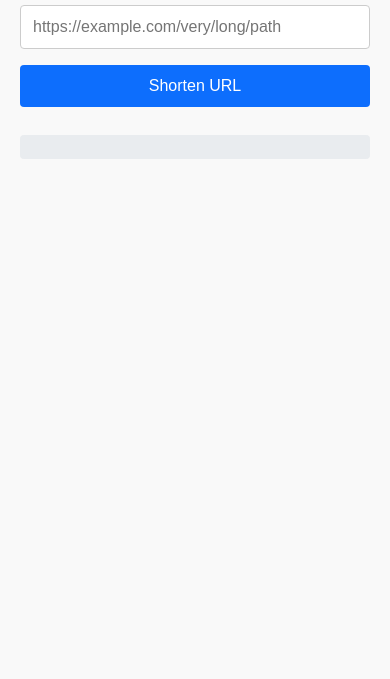
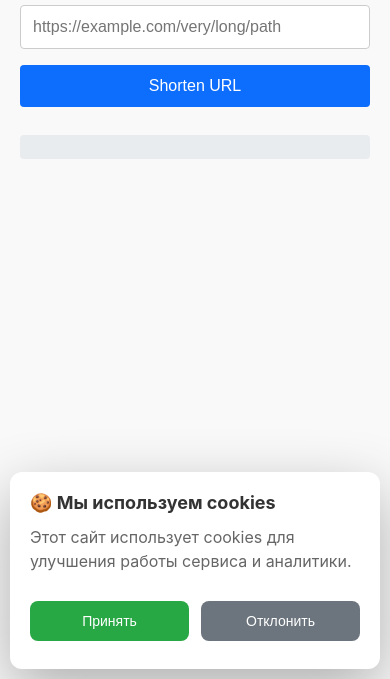
Before and after one commit to yrmisi/url_clicker, a plain HTML site: page frontend/static/index.html in a window 390 px wide. Shown: the part 165-844 px from the top of the page. Drawn offline with Linux system fonts and the light colour scheme.

Commit message:
add button cookies

```diff
--- a/frontend/static/index.html
+++ b/frontend/static/index.html
@@ -82,6 +82,74 @@
       #copyBtn:active {
         transform: translateY(1px);
         box-shadow: 0 1px 3px rgba(0, 0, 0, 0.1);
+      }
+      /* cookies */
+      .cookie-banner {
+        position: fixed;
+        bottom: 20px;
+        left: 20px;
+        right: 20px;
+        background: white;
+        border-radius: 12px;
+        box-shadow: 0 20px 60px rgba(0, 0, 0, 0.3);
+        padding: 24px;
+        z-index: 10000;
+        max-width: 500px;
+        margin: 0 auto;
+        transform: translateY(100%);
+        opacity: 0;
+        transition: all 0.4s cubic-bezier(0.4, 0, 0.2, 1);
+        font-family: inherit;
+      }
+      .cookie-banner.show {
+        transform: translateY(0);
+        opacity: 1;
+      }
+      .cookie-content h3 {
+        margin: 0 0 12px 0;
+        color: #333;
+        font-size: 18px;
+      }
+      .cookie-content p {
+        margin: 0 0 20px 0;
+        color: #666;
+        line-height: 1.5;
+      }
+      .cookie-buttons {
+        display: flex;
+        gap: 12px;
+      }
+      .cookie-btn {
+        flex: 1;
+        padding: 12px 20px;
+        border: none;
+        border-radius: 8px;
+        font-size: 14px;
+        font-weight: 500;
+        cursor: pointer;
+        transition: all 0.2s ease;
+      }
+      .cookie-btn.accept {
+        background: #28a745;
+        color: white;
+      }
+      .cookie-btn.accept:hover {
+        background: #218838;
+      }
+      .cookie-btn.decline {
+        background: #6c757d;
+        color: white;
+      }
+      .cookie-btn.decline:hover {
+        background: #5a6268;
+      }
+      @media (max-width: 600px) {
+        .cookie-banner {
+          bottom: 10px;
+          left: 10px;
+          right: 10px;
+          padding: 20px;
+        }
       }
     </style>
   </head>
@@ -194,6 +262,78 @@
           submitBtn.disabled = false;
         }
       });
+      // Cookies
+      document.addEventListener("DOMContentLoaded", function () {
+        const cookieBanner = document.getElementById("cookieConsent");
+        const acceptBtn = document.getElementById("acceptCookies");
+        const declineBtn = document.getElementById("declineCookies");
+
+        // Показать баннер если нет cookie согласия
+        if (!getCookie("cookies_accepted")) {
+          setTimeout(() => {
+            cookieBanner.classList.add("show");
+          }, 1000);
+        }
+
+        acceptBtn.addEventListener("click", function () {
+          // Устанавливаем разные cookies для трекинга
+          document.cookie =
+            "cookies_accepted=true; path=/; max-age=" + 365 * 24 * 60 * 60;
+          document.cookie =
+            "session_id=" +
+            generateId(16) +
+            "; path=/; max-age=" +
+            24 * 60 * 60;
+          document.cookie =
+            "user_type=shortener_user; path=/; max-age=" + 365 * 24 * 60 * 60;
+          document.cookie =
+            "referrer=" +
+            encodeURIComponent(document.referrer || "") +
+            "; path=/; max-age=" +
+            24 * 60 * 60;
+
+          cookieBanner.classList.remove("show");
+        });
+
+        declineBtn.addEventListener("click", function () {
+          document.cookie =
+            "cookies_accepted=false; path=/; max-age=" + 30 * 24 * 60 * 60;
+          cookieBanner.classList.remove("show");
+        });
+
+        // Функция для чтения cookie
+        function getCookie(name) {
+          const value = "; " + document.cookie;
+          const parts = value.split("; " + name + "=");
+          if (parts.length === 2) return parts.pop().split(";").shift();
+          return null;
+        }
+
+        // Генератор ID для сессии
+        function generateId(length) {
+          const chars =
+            "ABCDEFGHIJKLMNOPQRSTUVWXYZabcdefghijklmnopqrstuvwxyz0123456789";
+          let result = "";
+          for (let i = 0; i < length; i++) {
+            result += chars.charAt(Math.floor(Math.random() * chars.length));
+          }
+          return result;
+        }
+      });
     </script>
+    <div id="cookieConsent" class="cookie-banner">
+      <div class="cookie-content">
+        <h3>🍪 Мы используем cookies</h3>
+        <p>
+          Этот сайт использует cookies для улучшения работы сервиса и аналитики.
+        </p>
+        <div class="cookie-buttons">
+          <button id="acceptCookies" class="cookie-btn accept">Принять</button>
+          <button id="declineCookies" class="cookie-btn decline">
+            Отклонить
+          </button>
+        </div>
+      </div>
+    </div>
   </body>
 </html>
```
